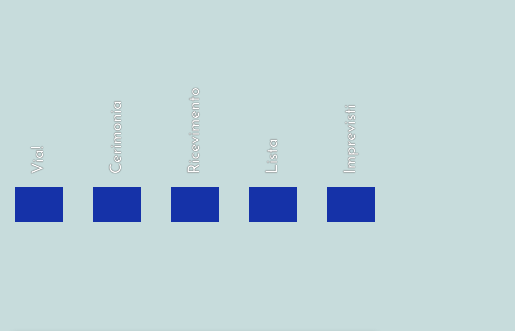
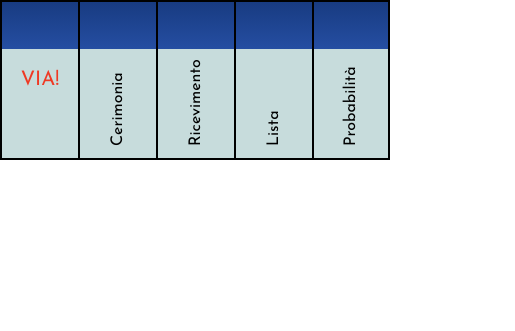
Before and after one commit to willywongi/sito-matrimonio, a website: page src/index.html in a window 390 px wide. Shown: the top 331 px of the page, 515 px wide, since content can reach past the window. Drawn offline with Linux system fonts and the light colour scheme; files that its build step writes are made by us from their sources.

Commit message:
Versione RC

```diff
--- a/src/index.html
+++ b/src/index.html
@@ -2,21 +2,20 @@
 
 <head>
     <meta charset="utf8">
+    <meta name="viewport" content="width=device-width, initial-scale=1">
     <title>Matrimonio - Francesco &amp; Francesca 2018 Edition</title>
     <link href="https://fonts.googleapis.com/css?family=Josefin+Sans:300,400|Reem+Kufi" rel="stylesheet">
-    <link href="base.css" rel="stylesheet">
-    <script src="index.js" type="text/javascript"></script>
-    <meta name="viewport" content="width=device-width">
+    <link href="static/base.css" rel="stylesheet">
+    <script src="static/index.js" type="text/javascript"></script>
 </head>
-
 <body>
     <nav>
         <ul>
-            <li><a href="#via">Via!</a></li>
-            <li><a href="#cerimonia">Cerimonia</a></li>
-            <li><a href="#ricevimento">Ricevimento</a></li>
-            <li><a href="#lista">Lista</a></li>
-            <li><a href="#imprevisti">Imprevisti</a></li>
+            <li class="via"><a href="#via">Via!</a></li>
+            <li class="cerimonia"><a href="#cerimonia">Cerimonia</a></li>
+            <li class="ricevimento"><a href="#ricevimento">Ricevimento</a></li>
+            <li class="lista"><a href="#lista">Lista</a></li>
+            <li class="probabilita"><a href="#probabilita">Probabilit&agrave;</a></li>
         </ul>
     </nav>
     <section id="via">
@@ -28,28 +27,26 @@
     <section id="cerimonia">
         <div>
             <h3>Cerimonia</h3>
-            <p>Si svolger&agrave; Sabato 26 maggio 2018 alle 16,30 nella chiesa di San Vincenzo a Modena (Corso Canalgrande 77).
+            <p>Si svolger&agrave; Sabato 26 maggio 2018 alle 16,30 nella chiesa di <a href="https://www.google.it/maps/place/Corso+Canalgrande,+77,+41121+Modena+MO/@44.6461055,10.9274861,17z/data=!3m1!4b1!4m5!3m4!1s0x477fef159fe01cb1:0x6a0fa3ebf817e017!8m2!3d44.6461055!4d10.9296748">
+                San Vincenzo a Modena (Corso Canalgrande 77)</a>.
             </p>
         </div>
     </section>
     <section id="ricevimento">
         <div>
             <h3>Ricevimento</h3>
-            <p>Festeggeremo presso il "Golf Club di San Valentino"</p>
+            <p>Festeggeremo presso il "San Valentino Golf Club" in <a href="https://www.google.it/maps/place/San+Valentino+Golf+Club/@44.5132514,10.7331624,17z/data=!4m8!1m2!2m1!1svia+Telarolo+12,+42014+San+Valentino+di+Castellarano+(RE)!3m4!1s0x0:0xbefc8ff8eafbfaf2!8m2!3d44.5332951!4d10.687807">
+                via Telarolo 12, 42014 San Valentino di Castellarano (RE)</a>.</p>
         </div>
     </section>
     <section id="lista">
         <div>
-            <h3>Lista</h3>
-            <p>Per chi volesse contribuire, apriremo una lista presso l'agenzia viaggi XXX</p>
+            <h3>IMPREVISTI</h3>
+            <p><em>More info coming soon!</em></p>
         </div>
     </section>
-    <section id="imprevisti">
-        <div>
-            <h3>Imprevisti</h3>
-            <p>Vuoi ricevere notifiche riguardo al matrimonio?</p>
-        </div>
+    <section id="probabilita">
+        <img src="static/monopoly_kitten_640.jpg">
     </section>
 </body>
-
 </html>
--- a/src/static/base.css
+++ b/src/static/base.css
@@ -3,14 +3,17 @@ html {
 }
 
 :root {
-    --blue: rgb(21, 50, 168);
-    --red: rgb(235, 33, 43);
+    --blue: #254EA2;
+    --green: #13A65C;
+    --yellow: #FAE90D;
+    --red: #EF3924;
+    --orange: #F57F23;
     --teal: rgb(199, 220, 220);
     --black: #333;
 }
 
 html {
-    background-color: var(--teal);
+    background-color: #FFF;
 }
 
 body {
@@ -24,24 +27,41 @@ nav {
     top: 0;
     bottom: 0;
     width: 20%;
-    display: flex;
-    align-items: center;
-
 }
 
 nav ul {
     list-style-type: none;
     padding: 0;
+    margin: 0;
+    height: 100%;
+    width: 100%;
+}
+
+nav ul li {
+    height: 20%;
+    background-image: linear-gradient(to left, #254EA2 0%, var(--blue) 30%, var(--teal) 0%);
+    display: flex;
+    align-items: center;
+    border-width: 2px;
+    border-color: #000;
+    border-style: solid solid none solid;
+    font-size: 24px;
+    box-sizing: border-box;
+}
+nav ul li:first-child a {
+    text-transform: uppercase;
+    color: var(--red);
+}
+nav ul li:last-child {
+    border-bottom-style: solid;
 }
 
 nav a {
     text-decoration: none;
-    color: #FFF;
+    color: black;
     display: block;
-    padding: 1em 1em 1em 3em;
-    background-image: linear-gradient(to right, var(--blue) 0%, var(--blue) 2.2em, transparent 2.2em);
+    padding: 1em 3em 1em 1em;
     margin: 4px 0;
-    text-shadow: 0 0 1px #000;
 }
 
 section {
@@ -64,18 +84,21 @@ section > div {
     border-style: solid;
     border-color: rgb(221, 196, 69) rgb(209, 184, 58) rgb(209, 184, 58) rgb(221, 196, 69);
     background-color: rgb(221, 194, 60);
+    background-image: radial-gradient(ellipse at bottom, rgb(221, 194, 60) 50%, rgb(197, 171, 38));
     border-radius: 10px;
-    box-shadow: 0 0 5px rgba(80, 80, 80, .5);
+    box-shadow: 0 2px 2px rgba(0, 0, 0, .5);
     min-height: 20%;
     text-align: center;
 }
 section:nth-child(2n-1) > div {
-    border-color: rgb(221, 194, 60) rgb(218, 161, 57) rgb(218, 161, 57) rgb(221, 194, 60);
-    background-color: rgb(221, 165, 60)
+    border-color: rgb(221, 194, 60) rgb(218, 161, 57) rgb(218, 161, 57) rgb(202, 180, 68);
+    background-color: rgb(221, 165, 60);
+    background-image: radial-gradient(ellipse at bottom, rgb(221, 173, 83) 50%, rgb(221, 165, 60));
 }
 
 #via > div {
     width: 70%;
+    background-image: radial-gradient(ellipse at bottom, #FFF 50%, #F0F0f0);
     background-color: #FEFEFE;
     border-color: #FFF;
 }
@@ -105,6 +128,12 @@ h3 {
     font-weight: 400;
 }
 
+@media screen and (orientation: landscape) and (max-width: 1280px) {
+    nav ul li {
+        font-size: 16px;
+    }
+}
+
 @media screen and (orientation: portrait) {
     nav {
         top: 10%;
@@ -119,9 +148,39 @@ h3 {
         flex-direction: row;
     }
     nav ul li {
-        display: inline-block;
+        display: flex;
         flex-grow: 1;
+        align-items: end;
         text-align: center;
+        height: 10em;
+        background-image: linear-gradient(to bottom, rgb(24, 59, 129) 0%, var(--blue) 30%, var(--teal) 0%);
+        border-width: 2px;
+        border-color: #000;
+        border-style: solid none solid solid;
+        font-size: 16px;
+    }
+    nav ul li:last-child {
+        border-right-style: solid;
+    }
+    nav ul li a {
+        padding: 0;
+        transform-origin: left center;
+        position: relative;
+        left: 50%;
+        transform: rotateZ(-90deg);
+    }
+    nav ul li:first-child {
+        text-align: center;
+        align-items: center;
+        justify-content: center;
+
+    }
+    nav ul li:first-child a {
+        position: initial;
+        left: auto;
+        font-size: 20px;
+        font-weight: 400;
+        transform: rotateZ(0);
     }
     section {
         width: 100%;
@@ -147,9 +206,6 @@ h3 {
         width: 20%;
     }
     nav ul li a {
-        transform-origin: center center;
-        transform: rotateZ(-90deg);
-        text-align: left;
     }
     section>div,
     #via>div {
```
Also changed, not shown: src/static/monopoly_kitten_640.jpg (added).
